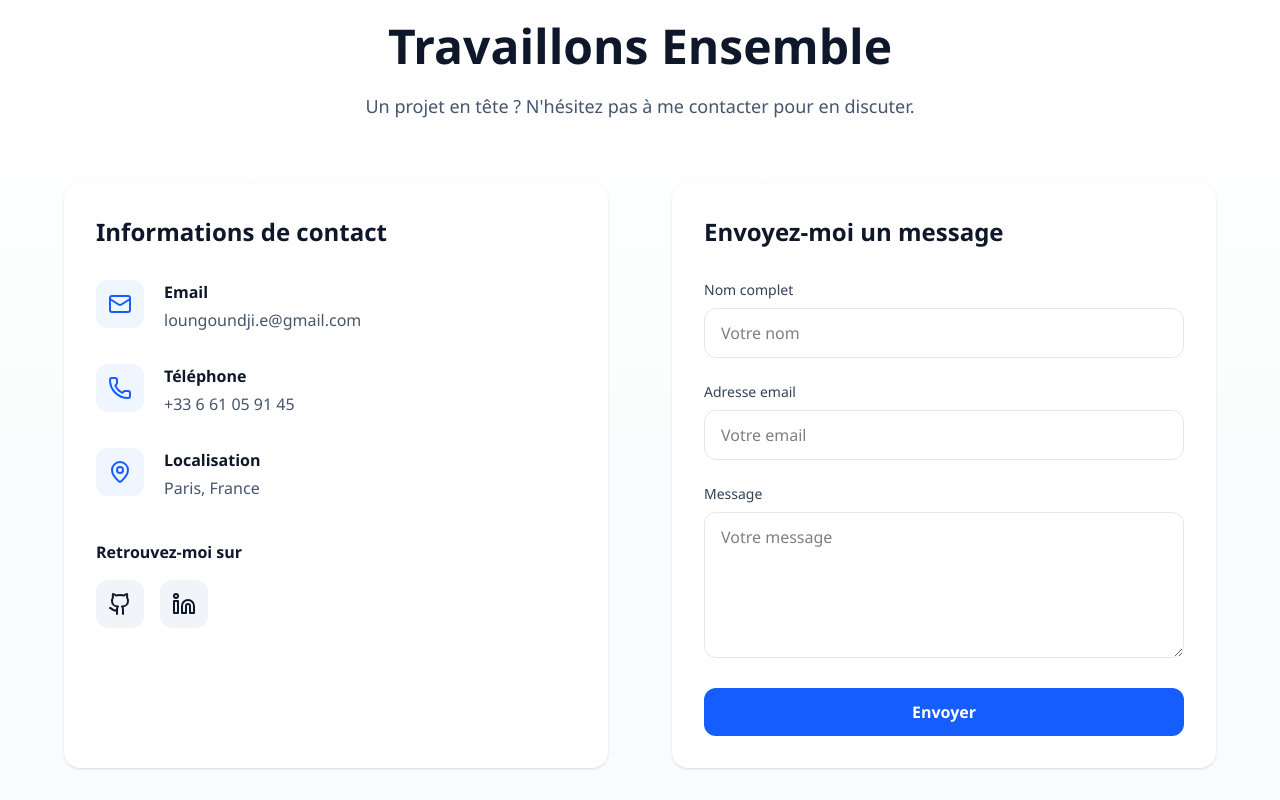
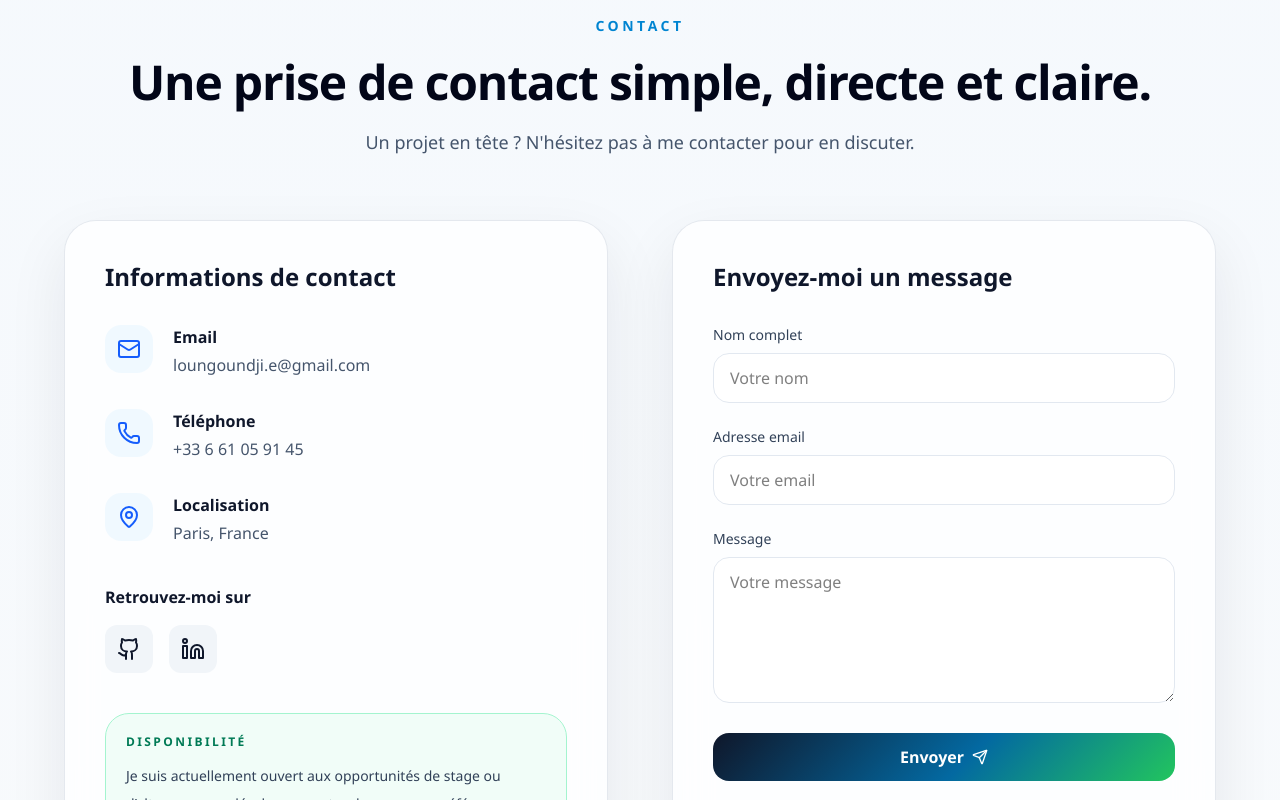
Before and after one commit to loun0009/portfolio, a React (Vite) app: page / in a window 1280 px wide. Shown: the part 5860-6660 px from the top of the page. Built offline with nearby package versions, Linux system fonts and the light colour scheme.

Commit message:
feat: improve contact form with send states and availability block

```diff
--- a/src/components/contacts.jsx
+++ b/src/components/contacts.jsx
@@ -1,41 +1,53 @@
-import { Mail, MapPin, Phone, Github, Linkedin } from 'lucide-react'
+import { Mail, MapPin, Phone, Github, Linkedin, Send, CheckCircle2 } from 'lucide-react'
 import emailjs from 'emailjs-com'
-import { useRef } from 'react'
+import { useRef, useState } from 'react'
 
 function Contact() {
   const form = useRef()
+  const [isSending, setIsSending] = useState(false)
+  const [submitState, setSubmitState] = useState('idle')
 
   const sendEmail = (e) => {
     e.preventDefault()
+    setIsSending(true)
+    setSubmitState('idle')
+
     emailjs
       .sendForm('service_b64aaaw', 'template_ytpteoh', form.current, 'MHNxQz9prKPI9MNou')
-      .then(() => alert('Message envoyé avec succès !'))
-      .catch(() => alert("Erreur lors de l’envoi du message."))
+      .then(() => {
+        setSubmitState('success')
+        setIsSending(false)
+        form.current?.reset()
+      })
+      .catch(() => {
+        setSubmitState('error')
+        setIsSending(false)
+      })
   }
 
   return (
-    <section id="contact" className="py-24 bg-gradient-to-b from-white to-gray-50">
-      <div className="container mx-auto px-4 sm:px-6">
-        <div className="max-w-6xl mx-auto">
+    <section id="contact" className="relative py-24">
+      <div className="section-shell px-4 sm:px-6">
+        <div className="mx-auto max-w-6xl">
           <div className="text-center mb-16">
-            <h2 className="text-4xl md:text-5xl font-bold text-slate-900 mb-4 leading-tight">
-              Travaillons Ensemble
+            <p className="text-sm font-semibold uppercase tracking-[0.25em] text-sky-600">Contact</p>
+            <h2 className="section-title mt-4 leading-tight">
+              Une prise de contact simple, directe et claire.
             </h2>
-            <p className="text-lg text-slate-600 max-w-2xl mx-auto">
+            <p className="section-copy mt-4">
               Un projet en tête ? N&apos;hésitez pas à me contacter pour en discuter.
             </p>
           </div>
 
           <div className="grid grid-cols-1 lg:grid-cols-2 gap-16">
-            {/* Bloc gauche : infos de contact */}
-            <div className="bg-white p-8 rounded-2xl shadow-sm">
+            <div className="glass-panel rounded-[2rem] p-8 md:p-10">
               <h3 className="text-2xl font-bold text-slate-900 mb-8">
                 Informations de contact
               </h3>
 
               <div className="space-y-8 mb-10">
                 <div className="flex items-start gap-5">
-                  <div className="p-3 bg-blue-50 rounded-xl">
+                  <div className="rounded-2xl bg-sky-50 p-3">
                     <Mail className="w-6 h-6 text-blue-600" />
                   </div>
                   <div>
@@ -50,7 +62,7 @@ function Contact() {
                 </div>
 
                 <div className="flex items-start gap-5">
-                  <div className="p-3 bg-blue-50 rounded-xl">
+                  <div className="rounded-2xl bg-sky-50 p-3">
                     <Phone className="w-6 h-6 text-blue-600" />
                   </div>
                   <div>
@@ -65,7 +77,7 @@ function Contact() {
                 </div>
 
                 <div className="flex items-start gap-5">
-                  <div className="p-3 bg-blue-50 rounded-xl">
+                  <div className="rounded-2xl bg-sky-50 p-3">
                     <MapPin className="w-6 h-6 text-blue-600" />
                   </div>
                   <div>
@@ -96,10 +108,17 @@ function Contact() {
                   </a>
                 </div>
               </div>
+
+              <div className="mt-10 rounded-[1.5rem] border border-emerald-200 bg-emerald-50/70 p-5">
+                <p className="text-xs font-semibold uppercase tracking-[0.2em] text-emerald-700">Disponibilité</p>
+                <p className="mt-3 text-sm leading-7 text-slate-700">
+                  Je suis actuellement ouvert aux opportunités de stage ou d’alternance en développement web,
+                  avec une préférence pour des missions où je peux construire et améliorer des interfaces réelles.
+                </p>
+              </div>
             </div>
 
-            {/* Bloc droit : formulaire */}
-            <form ref={form} onSubmit={sendEmail} className="bg-white p-8 rounded-2xl shadow-sm">
+            <form ref={form} onSubmit={sendEmail} className="glass-panel rounded-[2rem] p-8 md:p-10">
               <h3 className="text-2xl font-bold text-slate-900 mb-8">
                 Envoyez-moi un message
               </h3>
@@ -112,7 +131,7 @@ function Contact() {
                     type="text"
                     id="name"
                     name="name"
-                    className="w-full px-4 py-3 border border-slate-200 rounded-xl focus:outline-none focus:ring-2 focus:ring-blue-500 focus:border-transparent transition-all text-black"
+                    className="w-full rounded-2xl border border-slate-200 bg-white px-4 py-3 text-black transition-all focus:border-transparent focus:outline-none focus:ring-2 focus:ring-blue-500"
                     placeholder="Votre nom"
                     required
                   />
@@ -125,7 +144,7 @@ function Contact() {
                     type="email"
                     id="email"
                     name="email"
-                    className="w-full px-4 py-3 border border-slate-200 rounded-xl focus:outline-none focus:ring-2 focus:ring-blue-500 focus:border-transparent transition-all text-black"
+                    className="w-full rounded-2xl border border-slate-200 bg-white px-4 py-3 text-black transition-all focus:border-transparent focus:outline-none focus:ring-2 focus:ring-blue-500"
                     placeholder="Votre email"
                     required
                   />
@@ -138,17 +157,32 @@ function Contact() {
                     id="message"
                     name="message"
                     rows="5"
-                    className="w-full px-4 py-3 border border-slate-200 rounded-xl focus:outline-none focus:ring-2 focus:ring-blue-500 focus:border-transparent transition-all text-black"
+                    className="w-full rounded-2xl border border-slate-200 bg-white px-4 py-3 text-black transition-all focus:border-transparent focus:outline-none focus:ring-2 focus:ring-blue-500"
                     placeholder="Votre message"
                     required
                   ></textarea>
                 </div>
                 <button
                   type="submit"
-                  className="w-full px-6 py-3 bg-blue-600 text-white font-semibold rounded-xl hover:bg-blue-700 transform hover:scale-[1.02] transition-all duration-300"
+                  disabled={isSending}
+                  className="inline-flex w-full items-center justify-center gap-2 rounded-2xl bg-[linear-gradient(135deg,#0f172a_0%,#0369a1_55%,#22c55e_100%)] px-6 py-3 font-semibold text-white transition-all duration-300 hover:scale-[1.01] disabled:cursor-not-allowed disabled:opacity-70"
                 >
-                  Envoyer
+                  {isSending ? 'Envoi en cours...' : 'Envoyer'}
+                  {!isSending && <Send className="h-4 w-4" />}
                 </button>
+
+                {submitState === 'success' && (
+                  <div className="flex items-center gap-2 rounded-2xl border border-emerald-200 bg-emerald-50 px-4 py-3 text-sm text-emerald-700">
+                    <CheckCircle2 className="h-4 w-4" />
+                    Message envoyé avec succès.
+                  </div>
+                )}
+
+                {submitState === 'error' && (
+                  <div className="rounded-2xl border border-rose-200 bg-rose-50 px-4 py-3 text-sm text-rose-700">
+                    Une erreur est survenue pendant l’envoi. Vous pouvez aussi me contacter directement par email.
+                  </div>
+                )}
               </div>
             </form>
           </div>
```
